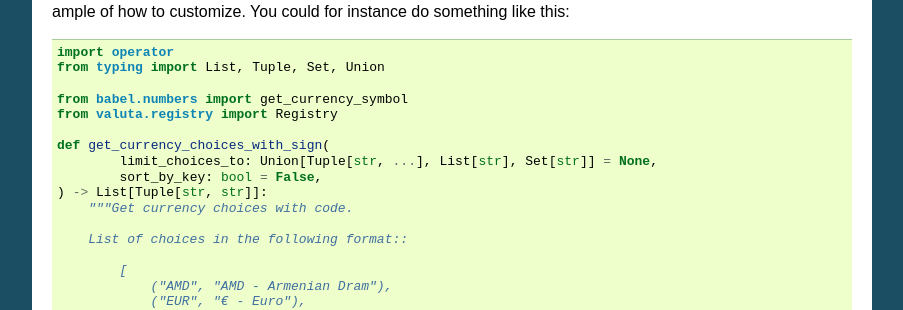
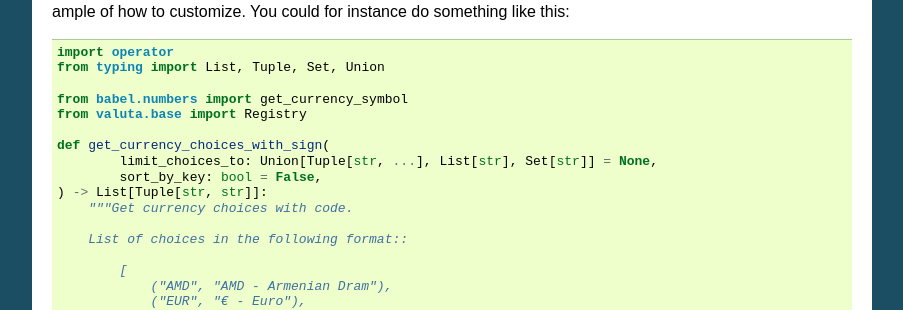
Before and after one commit to barseghyanartur/valuta, a Sphinx documentation site: the page built from docs/index.rst, in a window 1280 px wide and 900 px high, scrolled down 3384 px. Shown: the part 153-463 px from the top of the window, without its empty margins (198-1101 px from the left). Built offline with Sphinx 7.4.7, drawn with Linux system fonts in a browser that asks for light colours; pages that are not in the unit, such as notebooks, are missing from menus.

Commit message:
Up docs, do not import from registry

```diff
--- a/README.rst
+++ b/README.rst
@@ -258,7 +258,7 @@ to customize. You could for instance do something like this:
     from typing import List, Tuple, Set, Union
 
     from babel.numbers import get_currency_symbol
-    from valuta.registry import Registry
+    from valuta.base import Registry
 
     def get_currency_choices_with_sign(
             limit_choices_to: Union[Tuple[str, ...], List[str], Set[str]] = None,
--- a/docs/index.rst
+++ b/docs/index.rst
@@ -258,7 +258,7 @@ to customize. You could for instance do something like this:
     from typing import List, Tuple, Set, Union
 
     from babel.numbers import get_currency_symbol
-    from valuta.registry import Registry
+    from valuta.base import Registry
 
     def get_currency_choices_with_sign(
             limit_choices_to: Union[Tuple[str, ...], List[str], Set[str]] = None,
```
Also changed, not shown: 1 other file.
